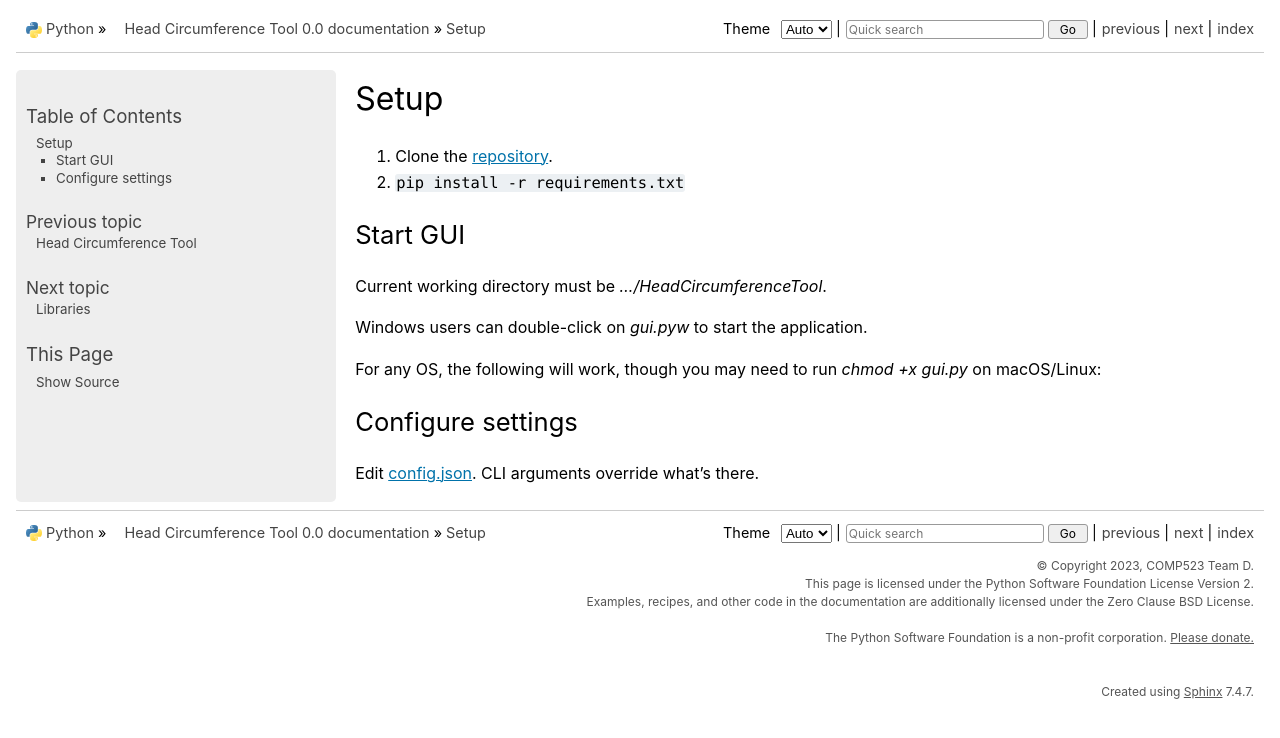
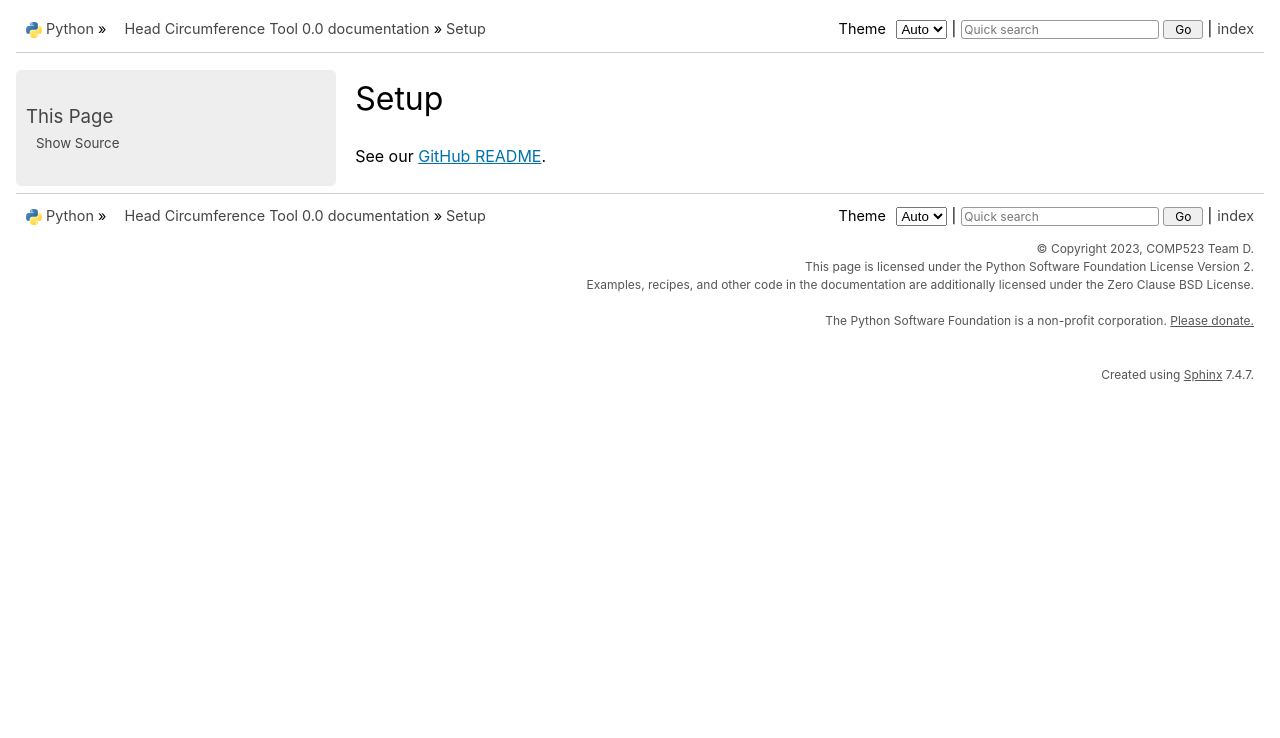
Before and after one commit to NIRALUser/NeuroRuler, a Sphinx documentation site: the page built from docs/setup.rst, in a window 1280 px wide. Shown: the top 738 px of the page. Built offline with Sphinx 7.4.7, drawn with Linux system fonts in a browser that asks for light colours.

Commit message:
Small changes

```diff
--- a/config.json
+++ b/config.json
@@ -14,10 +14,11 @@
     "FILE_BROWSER_START_DIR": "ExampleData",
     // Whether exported file names use the image number in the program or the original file name
     "EXPORTED_FILE_NAMES_USE_INDEX": "False",
-    // Can be a name (e.g., red, blue) or 6-hexit color code RRGGBB
-    "CONTOUR_COLOR": "b55162",
     // Options: dark, dark-hct, light, light-hct
     "THEME_NAME": "dark-hct",
+    // Defaults to "" (empty string) to be automatically set by THEME_NAME.
+    // Enter a color (name, e.g. "red" or "blue", or 6-hexit color code RRGGBB) to override that
+    "CONTOUR_COLOR": "",
     // Minimum width and height of the GUI as a ratio of primary monitor size.
     // Enter a number between 0 (not inclusive) and 1.
     "MIN_WIDTH_RATIO": 0.6,
--- a/docs/index.rst
+++ b/docs/index.rst
@@ -11,13 +11,17 @@ Head Circumference Tool
 
    A program that allows you to calculate head circumference from MRI (:code:`.nii`, :code:`.nii.gz`, :code:`.nrrd`) data.
 
+Setup
+#####
+
+See our `GitHub README <https://github.com/COMP523TeamD/HeadCircumferenceTool#setup>`_.
+
 Contents
 ########
 
 .. toctree::
    :maxdepth: 2
 
-   setup
    libraries
    modules
 
--- a/docs/setup.rst
+++ b/docs/setup.rst
@@ -4,33 +4,4 @@
 Setup
 #####
 
-1. Clone the `repository <https://github.com/COMP523TeamD/HeadCircumferenceTool>`_.
-2. :code:`pip install -r requirements.txt`
-
-Start GUI
-#########
-
-Current working directory must be `.../HeadCircumferenceTool`.
-
-Windows users can double-click on `gui.pyw` to start the application.
-
-For any OS, the following will work, though you may need to run `chmod +x gui.py` on macOS/Linux:
-
-.. code-block:: text
-    usage: ./gui.py [-h] [-d] [-s] [-e] [-t THEME] [-c COLOR]
-
-    options:
-      -h, --help            show this help message and exit
-      -d, --debug           print debug info
-      -s, --smooth          smooth image before rendering
-      -e, --export-index    exported filenames will use the index displayed in the GUI instead of the original image name
-      -t THEME, --theme THEME
-                            configure theme, options are dark, dark-hct, light, light-hct, and the default theme is dark-hct
-      -c COLOR, --color COLOR
-                            contour color as name (e.g. red) or hex color code rrggbb
-
-Configure settings
-##################
-
-Edit `config.json <https://github.com/COMP523TeamD/HeadCircumferenceTool/blob/main/config.json>`_.
-CLI arguments override what's there.
+See our `GitHub README <https://github.com/COMP523TeamD/HeadCircumferenceTool#setup>`_.
--- a/docs/src.utils.rst
+++ b/docs/src.utils.rst
@@ -44,10 +44,10 @@
    :undoc-members:
    :show-inheritance:
 
-src.utils.parse\_cli module
----------------------------
+src.utils.parser module
+-----------------------
 
-.. automodule:: src.utils.parse_cli
+.. automodule:: src.utils.parser
    :members:
    :undoc-members:
    :show-inheritance:
```
Also changed, not shown: README.md (+27 -14 lines), docs/libraries.rst (+5 -5 lines), 4 other files.
